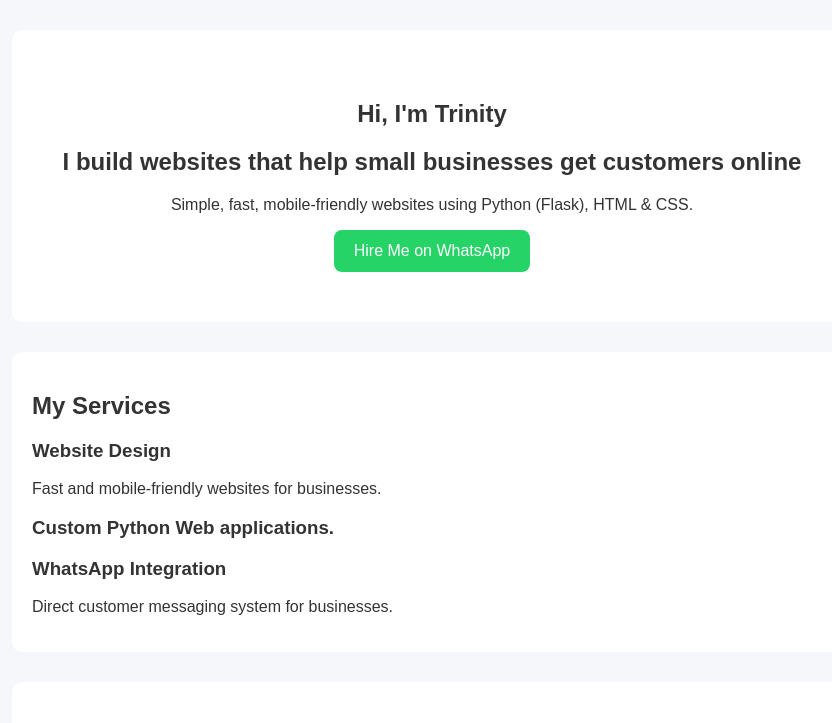
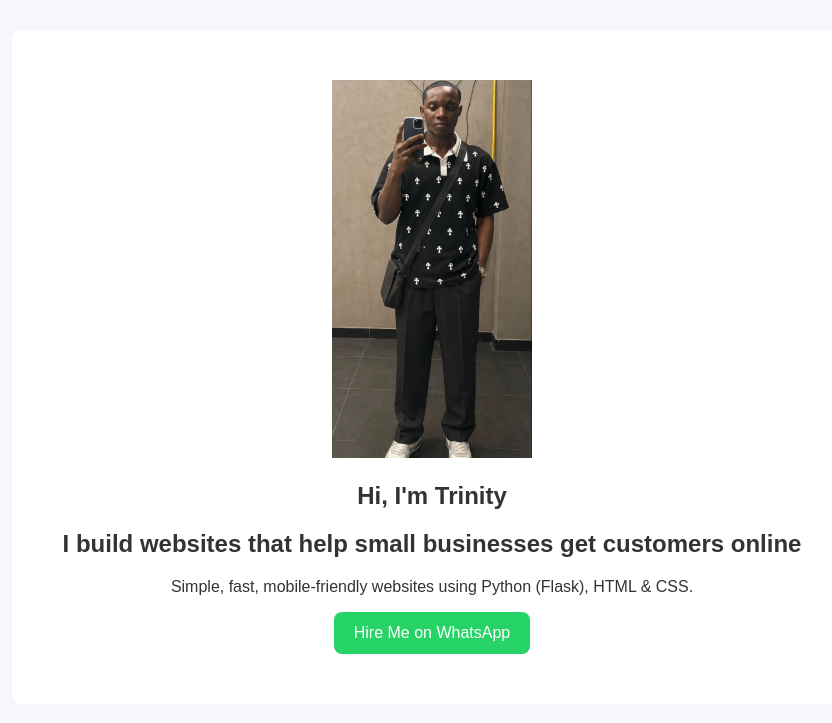
Before and after one commit to mountz-code/MyPortfolio, a Flask app: page / in a window 1280 px wide. Shown: the top 723 px of the page, without its empty margins (208-1040 px from the left). Run offline with Flask 3, Linux system fonts and the light colour scheme.

Commit message:
full portfolio upgrade

```diff
--- a/templates/index.html
+++ b/templates/index.html
@@ -13,6 +13,10 @@ filename='style.css') }}">
 
 <!-- HERO SECTION -->
  <section class="hero">
+
+    <!-- IMAGE ADDED HERE-->
+     <img src="{{ url_for('static',
+     filename='image/me.jpg') }}" alt="My photo" width="200">
     <h1>Hi, I'm Trinity </h1>
     <h2>I build websites that help small businesses get customers online</h2>
      <p>
```
